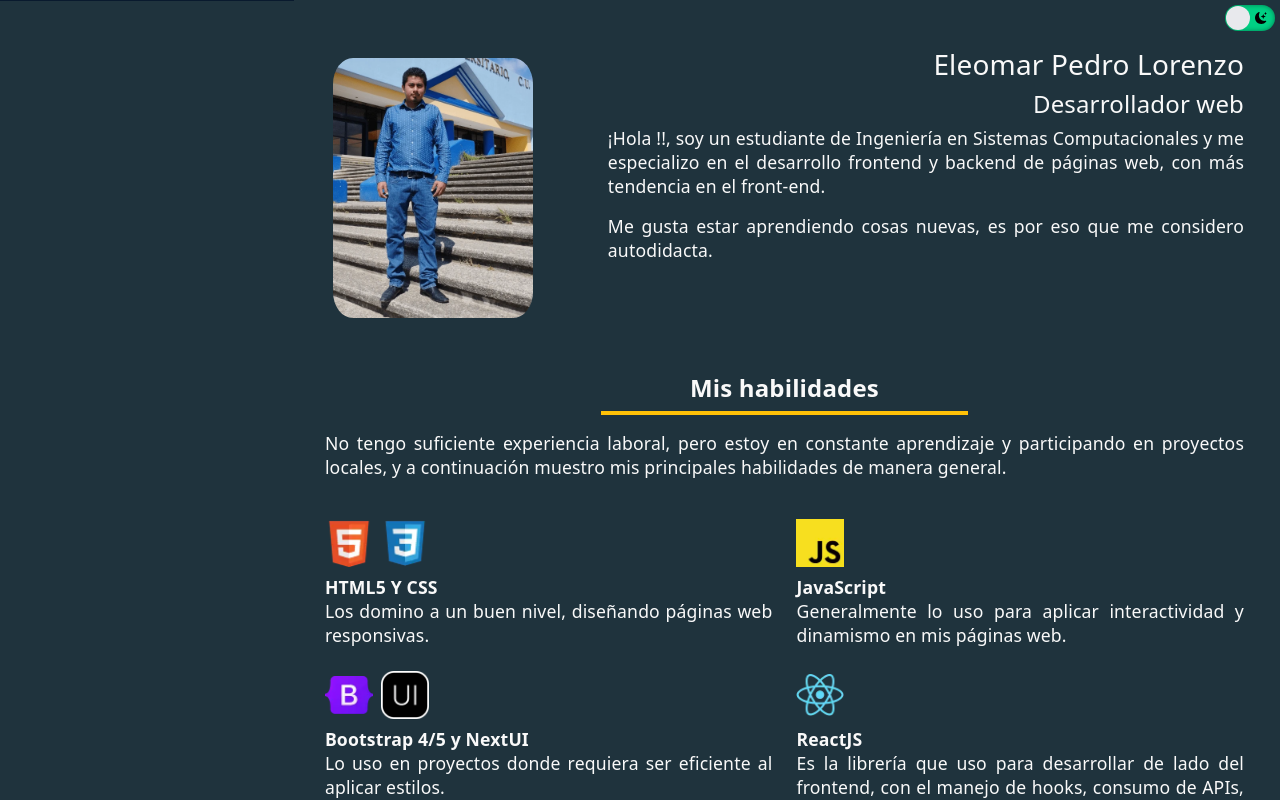
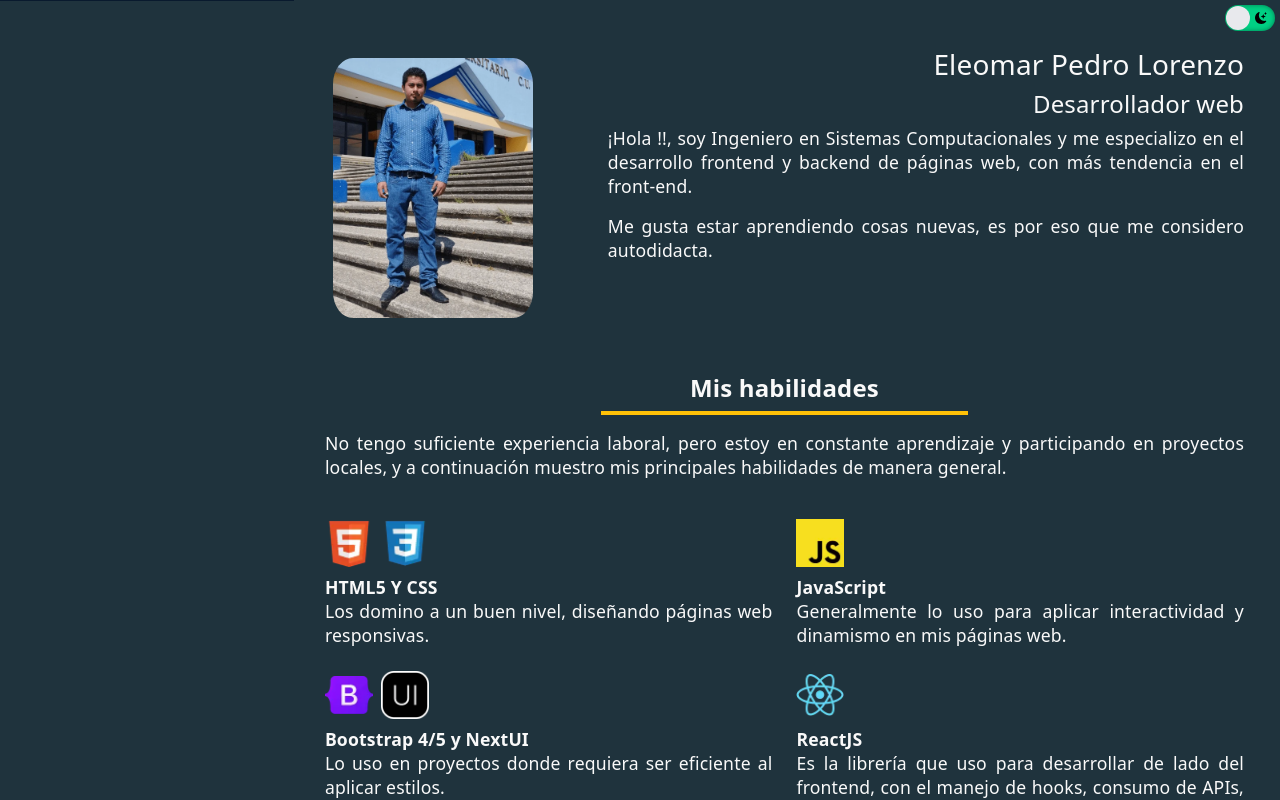
Before and after one commit to EleomarPL/portfolio, a React (Create React App) app: page / in a window 1280 px wide. Shown: the top 800 px of the page. Built offline with nearby package versions, Linux system fonts and the light colour scheme.

Commit message:
add: Updated information

```diff
--- a/src/sections/Presentation.js
+++ b/src/sections/Presentation.js
@@ -23,7 +23,7 @@ const Presentation = () => {
         </ContainerPhoto>
         <InformationMe className="text-justify">
           <p>
-            ¡Hola !!, soy un estudiante de Ingeniería en Sistemas Computacionales
+            ¡Hola !!, soy Ingeniero en Sistemas Computacionales
             y me especializo en el desarrollo frontend y backend de páginas web,
             con más tendencia en el front-end.
           </p>
```
